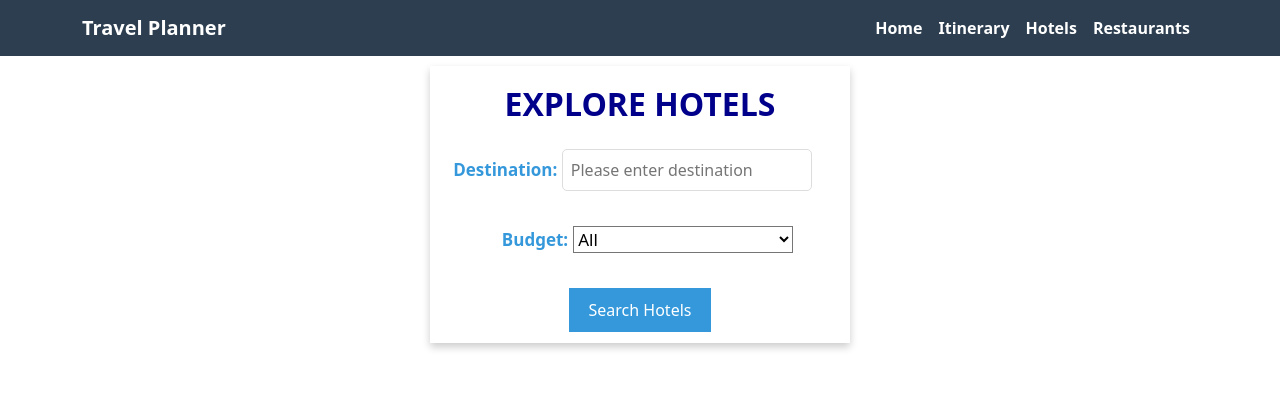
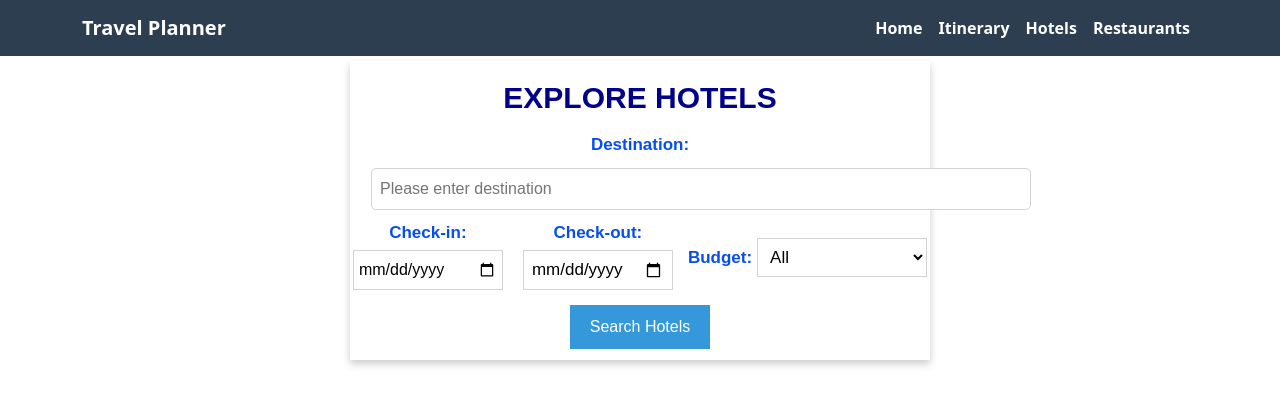
Before and after one commit to Srivashinie/Travel-Planner, a React (Create React App) app in the folder client/: page /hotels in a window 1280 px wide. Shown: the top 406 px of the page. Built offline with nearby package versions, Linux system fonts and the light colour scheme.

Commit message:
Added Check-in check-out feature for hotel page

```diff
--- a/client/src/pages/Hotels.js
+++ b/client/src/pages/Hotels.js
@@ -1,23 +1,26 @@
 import React, { useState } from "react";
 import "../style.css";
+import default_hotel_img from "./hotel-image.jpg";
 
 const Hotels = () => {
   const [hotels, setHotels] = useState([]);
   const [destination, setDestination] = useState("");
   const [loading, setLoading] = useState(true);
   const [budget, setBudget] = useState("all");
+  const [checkInDate, setCheckInDate] = useState("");
+  const [checkOutDate, setCheckOutDate] = useState("");
 
   // Function to fetch hotels from Flask backend
   const searchHotels = async () => {
-    if (!destination) {
-      alert("Please enter a destination");
+    if (!destination || !checkInDate || !checkOutDate) {
+      alert("Please enter all the fields");
       return;
     }
 
     try {
       // Send GET request to Flask backend server
       const response = await fetch(
-        `http://localhost:5000/api/hotel/generate?destination=${destination}`
+        `http://localhost:5000/api/hotel/generate?destination=${destination}&check_in_date=${checkInDate}&check_out_date=${checkOutDate}`
       );
       const data = await response.json();
 
@@ -38,24 +41,57 @@ const Hotels = () => {
   const budgetFilter = (hotel) => {
     const price =
       parseFloat(hotel.total_rate.lowest.replace(/[^0-9.]/g, "")) || 0;
-    console.log(`Hotel: ${hotel.name}, Price: ${price}, Budget: ${budget}`);
 
     if (budget === "cheap") return price < 100;
     if (budget === "normal") return price >= 100 && price <= 180;
     if (budget === "high") return price > 180;
 
-    return true; // Show all if no filter applied
+    return true;
+  };
+
+  const checkImageExists = (url) => {
+    return new Promise((resolve) => {
+      if (!url || url.trim() === "") {
+        resolve(false);
+        return;
+      }
+      const img = new Image();
+      img.src = url;
+      img.onload = () => resolve(true);
+      img.onerror = () => resolve(false);
+    });
+  };
+
+  const getValidImage = (hotel) => {
+    if (!hotel.images || hotel.images.length === 0) {
+      return default_hotel_img;
+    }
+
+    for (const img of hotel.images) {
+      if (img?.thumbnail?.trim()) {
+        const isValid = checkImageExists(img.thumbnail);
+        if (isValid) return img.thumbnail;
+      }
+    }
+
+    return default_hotel_img;
   };
 
   return (
     <div className="hotels-container">
       <div className="form-box">
-        <h2>
+        <h2 style={{ fontSize: "30px" }}>
           <strong>EXPLORE HOTELS</strong>
         </h2>
         <div className="search-box">
-          <lebel style={{ fontWeight: "bold", fontSize: "17px" }}>
-            Destination:{" "}
+          <lebel
+            style={{
+              fontWeight: "bold",
+              fontSize: "17px",
+              fontFamily: "Arial, sans-serif",
+            }}
+          >
+            Destination:
           </lebel>
           <input
             type="text"
@@ -64,11 +100,71 @@ const Hotels = () => {
             value={destination}
             onChange={(e) => setDestination(e.target.value)}
             style={{
-              marginRight: "15px",
+              margin: "10px",
               padding: "8px",
-              width: "250px",
+              width: "660px",
+              border: "1px solid lightgray",
+              fontFamily: "Arial, sans-serif",
+              fontSize: "16px",
             }}
           />
+
+          {/* Check-in Date */}
+          <div className="search-fields">
+            <div>
+              <label
+                style={{
+                  fontWeight: "bold",
+                  fontSize: "17px",
+                  fontFamily: "Arial, sans-serif",
+                }}
+              >
+                Check-in:
+              </label>
+              <input
+                type="date"
+                value={checkInDate}
+                onChange={(e) => setCheckInDate(e.target.value)}
+                style={{
+                  margin: "5px",
+                  padding: "5px",
+                  width: "150px",
+                  fontSize: "16px",
+                  border: "1px solid lightgray",
+                  height: "40px",
+                  fontFamily: "Arial, sans-serif",
+                  color: "black",
+                }}
+              />
+            </div>
+
+            {/* Check-out Date */}
+            <div>
+              <label
+                style={{
+                  fontWeight: "bold",
+                  fontSize: "17px",
+                  fontFamily: "Arial, sans-serif",
+                }}
+              >
+                Check-out:
+              </label>
+              <input
+                type="date"
+                value={checkOutDate}
+                onChange={(e) => setCheckOutDate(e.target.value)}
+                style={{
+                  margin: "5px",
+                  padding: "8px",
+                  width: "150px",
+                  fontSize: "17px",
+                  border: "1px solid lightgray",
+                  height: "40px",
+                  color: "black",
+                }}
+              />
+            </div>
+
             {/* Budget filter dropdown */}
             <div className="filter-box">
               <label htmlFor="budget">
@@ -78,12 +174,14 @@ const Hotels = () => {
                 id="budget"
                 value={budget}
                 onChange={(e) => setBudget(e.target.value)}
+                style={{ border: "1px solid lightgray" }}
               >
                 <option value="all">All</option>
                 <option value="cheap">Cheap (Below $100)</option>
                 <option value="normal">Normal ($100 - $180)</option>
                 <option value="high">High (Above $180)</option>
               </select>
+            </div>
           </div>
         </div>
         <button onClick={searchHotels}>Search Hotels</button>
@@ -99,13 +197,7 @@ const Hotels = () => {
           hotels.filter(budgetFilter).map((hotel, index) => (
             <div key={index} className="hotel-card">
               <img
-                src={
-                  hotel.images?.[0]?.thumbnail ||
-                  hotel.images?.[1]?.thumbnail ||
-                  hotel.images?.[2]?.thumbnail ||
-                  hotel.images?.[3]?.thumbnail ||
-                  "default-hotel.jpg"
-                }
+                src={getValidImage(hotel)}
                 alt="Hotel"
                 className="hotel-image"
               />
--- a/client/src/style.css
+++ b/client/src/style.css
@@ -211,28 +211,29 @@ form {
 
 /*styling for hotel page*/
 .form-box {
-  color: #3498db;
+  color: #064feb;
   align-items: center;
   text-align: center;
   background-color: white;
   border: 1px solid white;
-  margin: 10px;
-  margin-left: 430px;
-  margin-right: 430px;
+  margin: 5px;
+  margin-left: 350px;
+  margin-right: 350px;
   box-shadow: 0 4px 8px rgba(0, 0, 0, 0.2);
-  display: flex;
-  flex-direction: column;
-  align-items: center;
   padding: 10px;
+  font-family: Arial, sans-serif;
 }
 
 .hotels-container h2 {
   color: darkblue;
   padding: 8px;
+  font-family: Arial, sans-serif;
 }
 
 .search-box {
   margin-bottom: 10px;
+  flex-direction: column;
+  align-items: center;
 }
 
 .search-box label {
@@ -297,7 +298,6 @@ form {
   box-shadow: 0 8px 16px rgba(0, 0, 0, 0.3);
 }
 
-/* Card content */
 .card-content {
   padding: 5px;
 }
@@ -314,7 +314,6 @@ form {
   line-height: 1.2;
 }
 
-/* Card image */
 .hotel-image {
   width: 100%;
   height: 150px;
@@ -338,23 +337,19 @@ form {
 }
 
 .filter-box {
-  padding: 10px;
-  width: 200px;
-  margin: 10px;
   display: flex;
   align-items: center;
   font-size: 17px;
   justify-content: center;
-  width: 100%;
 }
 
 #budget {
   background-color: white;
   margin: 5px;
-  display: flex;
-  flex-direction: column;
-  width: 220px;
-  cursor: pointer;
+  padding: 8px;
+  width: 170px;
+  border: "1px solid gray";
+  height: "40px";
 }
 #budget:focus {
   border-color: #3498db;
@@ -365,3 +360,11 @@ form {
   background-color: white;
   color: rgb(42, 35, 35);
 }
+
+.search-fields {
+  display: flex;
+  align-items: center;
+  gap: 10px;
+  justify-content: center;
+  margin-bottom: 10px;
+}
```
Also changed, not shown: client/src/pages/hotel-image.jpg (added), 1 other file (tests, documents, lock files or other folders). Lines whose indentation alone changed are shown as unchanged.
